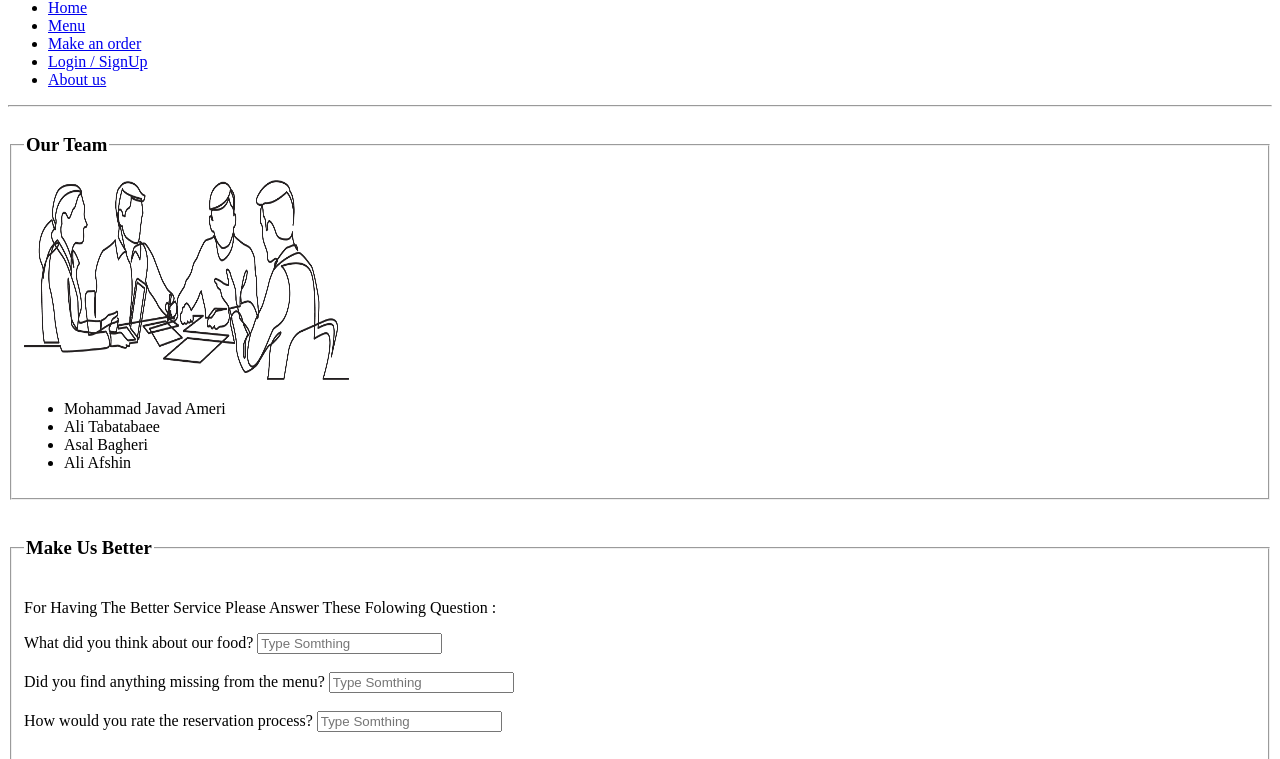
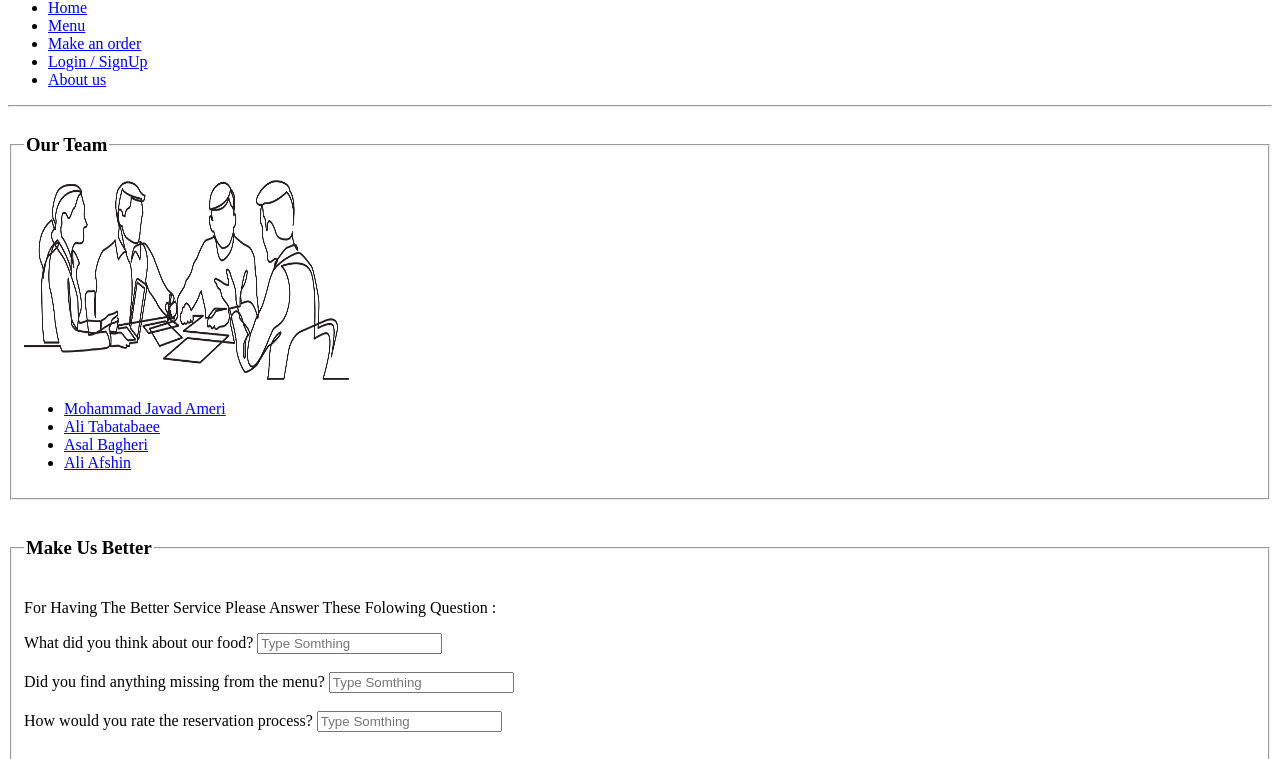
Before and after one commit to aliafshin/StrongFood, a plain HTML site: page aboutus.html in a window 1280 px wide. Shown: the part 68-827 px from the top of the page. Drawn offline with Linux system fonts and the light colour scheme.

Commit message:
Add link to names
I added link to our team name and solve some issues

```diff
--- a/aboutus.html
+++ b/aboutus.html
@@ -36,10 +36,10 @@
                     <h3>Our Team</h3>
                 </legend>
                 <ul>
-                    <li>Mohammad Javad Ameri</li>
-                    <li>Ali Tabatabaee</li>
-                    <li>Asal Bagheri</li>
-                    <li>Ali Afshin</li>
+                    <li><a href="https://github.com/Mohammad-Javad-Ameri" target="_blank">Mohammad Javad Ameri</a> </li>
+                    <li><a href="https://github.com/alitabatabaee" target="_blank">Ali Tabatabaee</a> </li>
+                    <li><a href="https://github.com/AsalBagheri" target="_blank">Asal Bagheri</a> </li>
+                    <li><a href="https://github.com/aliafshin" target="_blank">Ali Afshin</a> </li>
                 </ul>
             </Fieldset>
         </section>
```
